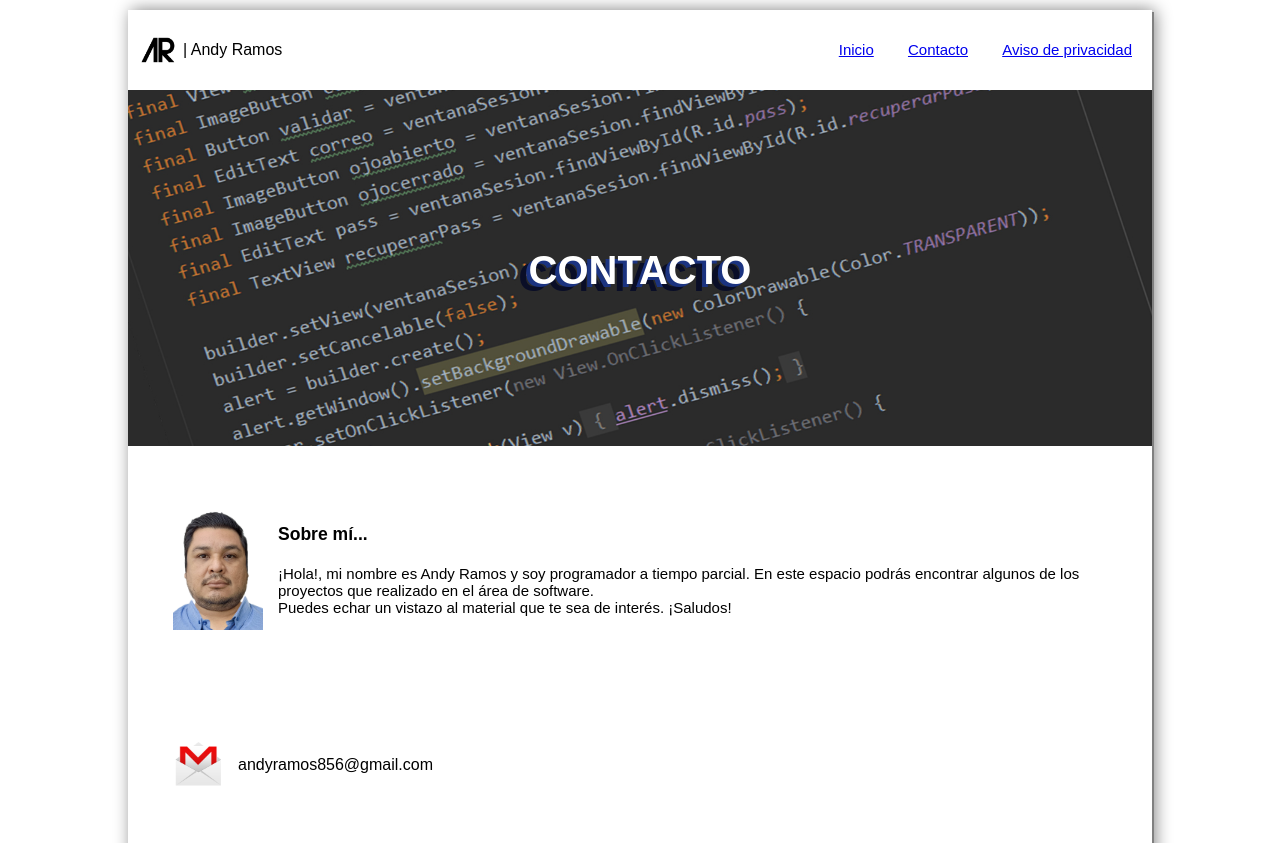
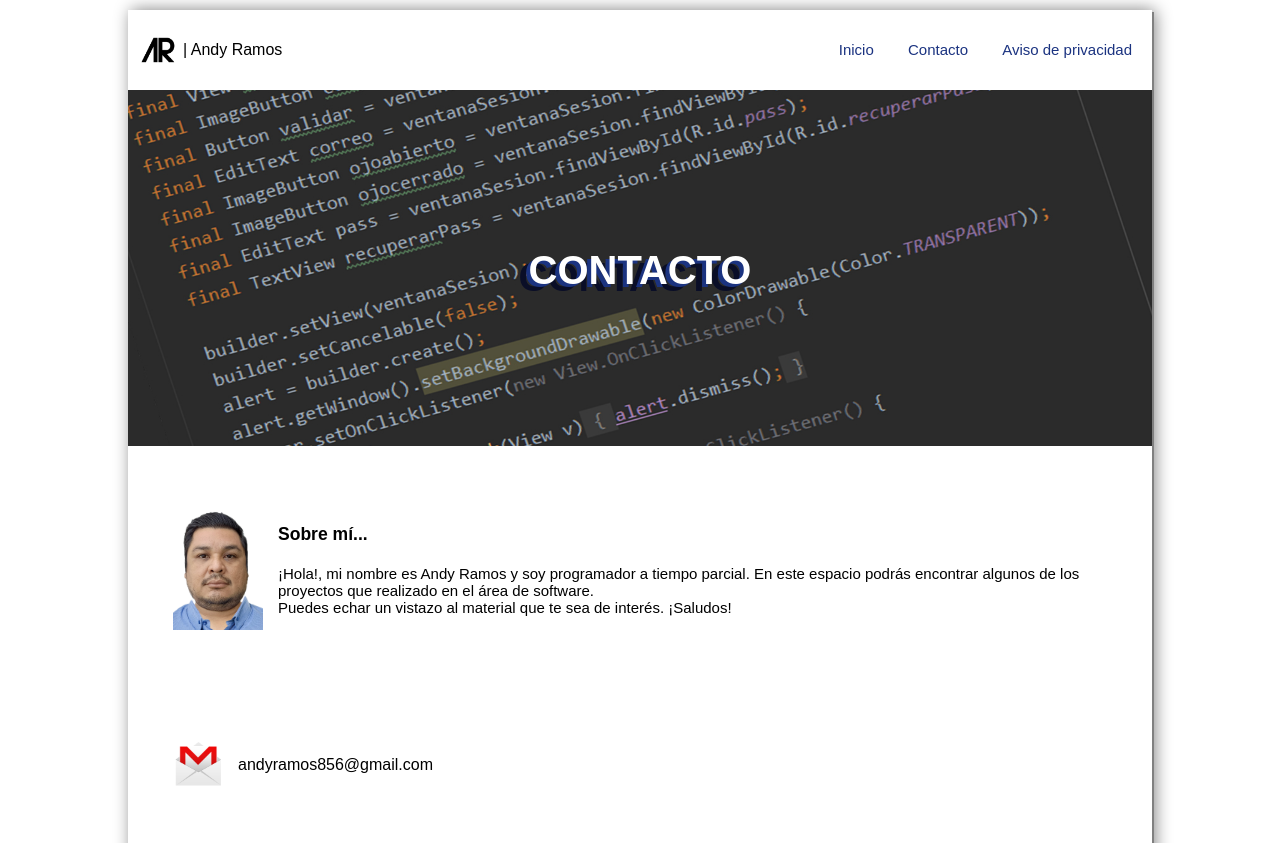
Before and after one commit to andyramosv/aplicaciones, a plain HTML site: page contacto.html in a window 1280 px wide. Shown: the top 843 px of the page. Drawn offline with Linux system fonts and the light colour scheme.

Commit message:
cambio estilo contacto

```diff
--- a/estilocontacto.css
+++ b/estilocontacto.css
@@ -13,7 +13,8 @@
 	.textologo{ height: 40px; line-height: 40px}
 	.menuopciones { width: 100%; text-align: right; font-size: 15px}
 	.menuopciones li{ margin-right: 30px; display: inline-flex; text-align: left; height: 40px; line-height: 40px; }
-	.menuopciones li:hover{ color: #ef9c00; font-weight: bold; font-size: 15px; text-shadow: 1px 0 #ef9c00, 0 1px #ef9c00,
+	.menuopciones li a{ text-decoration: none; color: #1b3380 }
+	.menuopciones li a:hover{ color: #ef9c00; font-weight: bold; font-size: 15px; text-shadow: 1px 0 #ef9c00, 0 1px #ef9c00,
 1px 0 #ef9c00, 0 -1px #ef9c00} /* cambiar color del menu */
 
 	.banner{ position: relative; text-align: center; }
```
